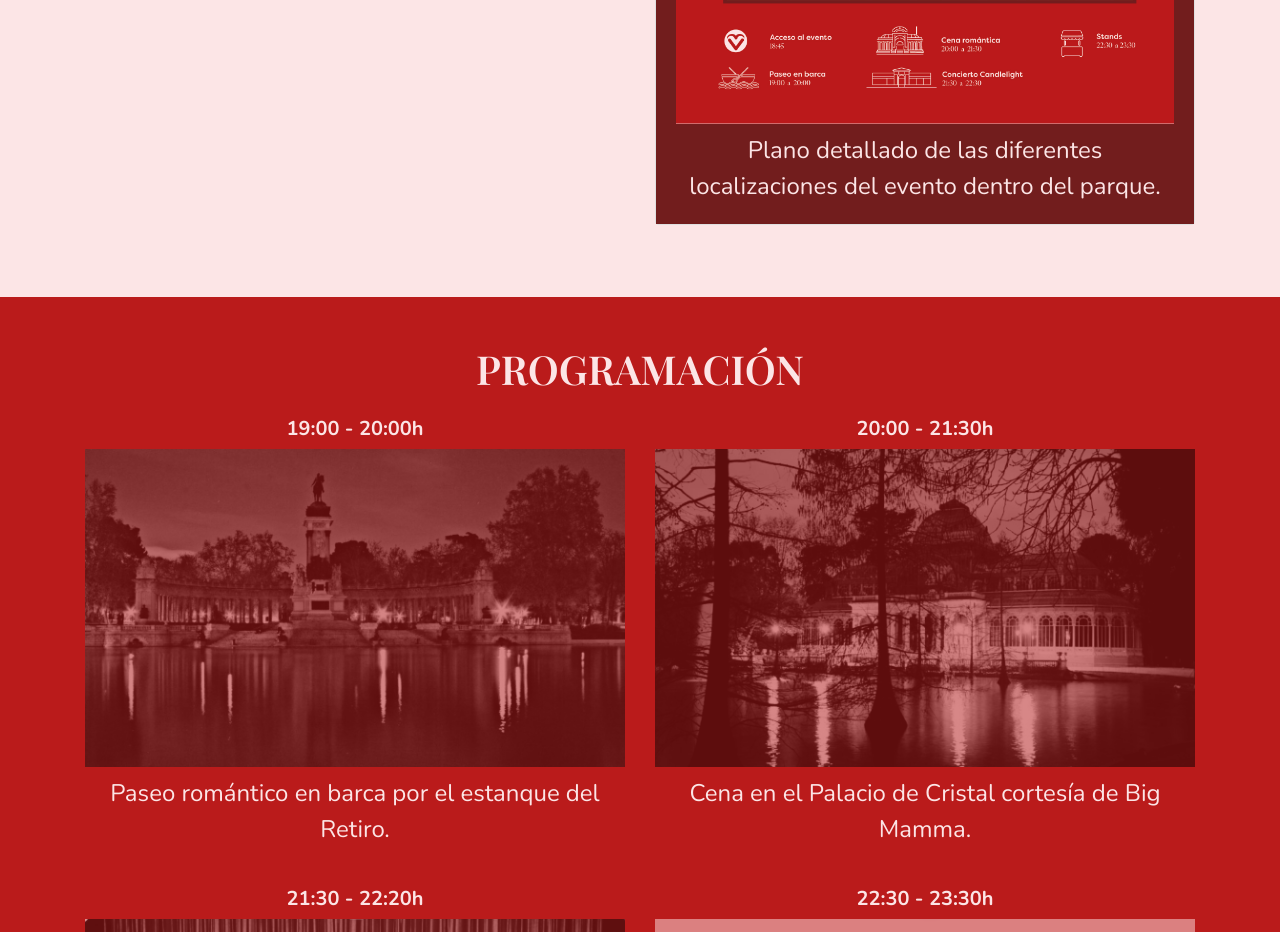
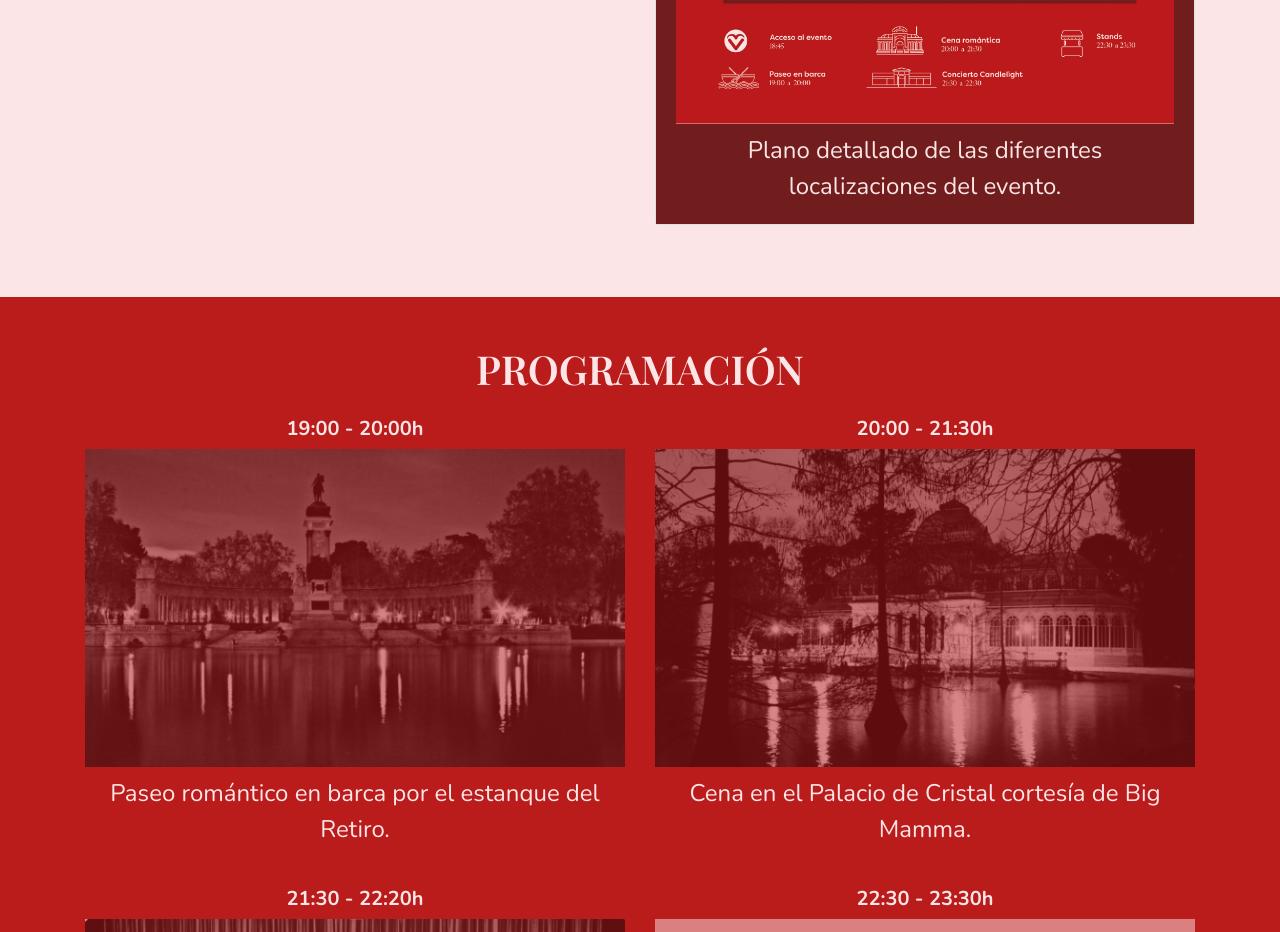
Before and after one commit to carmenjrz/carmenjrz.github.io, a plain HTML site: page LANDING/index.html in a window 1280 px wide. Shown: the part 3200-4132 px from the top of the page. Drawn offline with nearby package versions, Linux system fonts and the light colour scheme; a web font is replaced by a local one.

Commit message:
Update index.html

```diff
--- a/LANDING/index.html
+++ b/LANDING/index.html
@@ -95,7 +95,7 @@
                         <div class="d-flex justify-content-center">
                             <img src="plano localizaciones.jpg" alt="" class="card-img-top img-fluid mb-2">
                         </div>
-                        <p class="card-text text-center">Plano detallado de las diferentes localizaciones del evento dentro del parque.</p>
+                        <p class="card-text text-center">Plano detallado de las diferentes localizaciones del evento.</p>
                     </div>
                 </div>
             </div>
```
